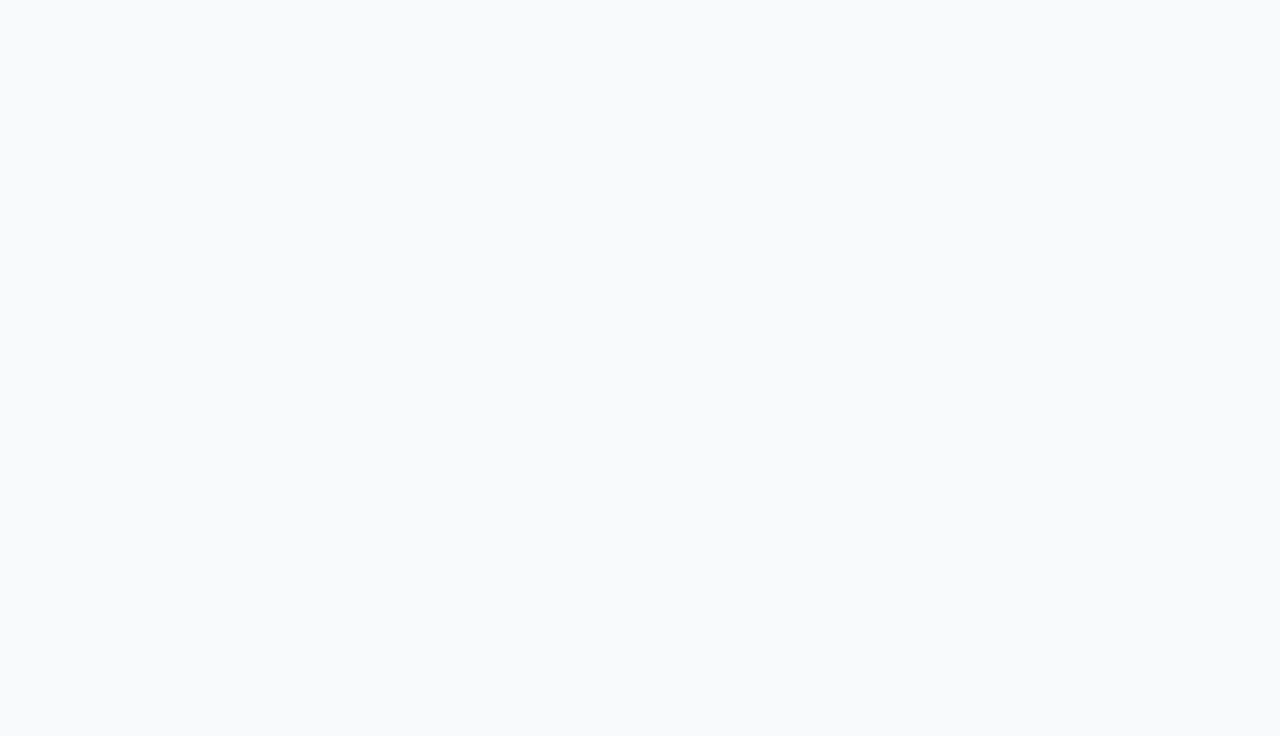
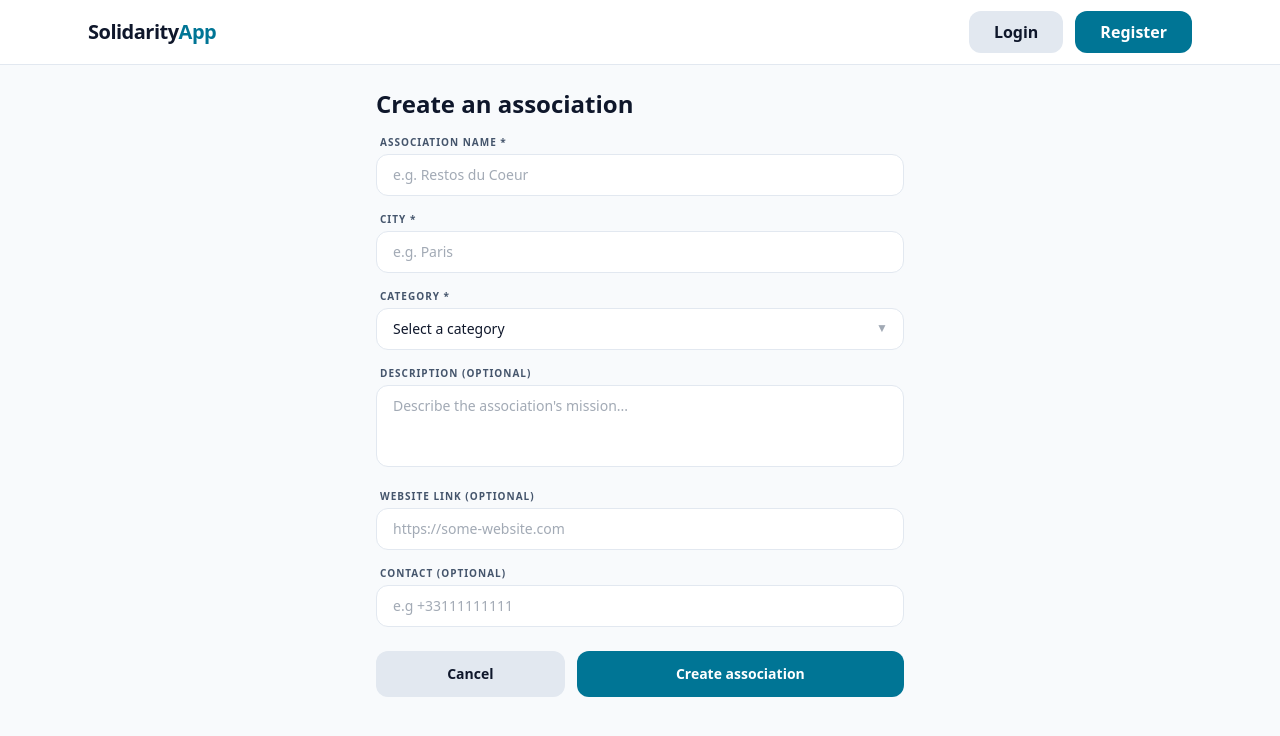
Before and after one commit to megumihfu/solidarity-app, a React (Vite) app in the folder front/: page /associations/new in a window 1280 px wide. Before the commit this address had no page. Shown: the top 736 px of the page. Built offline with nearby package versions, Linux system fonts and the light colour scheme.

Commit message:
feat: added assos creation flow

```diff
--- a/front/src/App.jsx
+++ b/front/src/App.jsx
@@ -3,6 +3,7 @@ import { BrowserRouter as Router, Routes, Route } from "react-router-dom";
 import HomePage from "./pages/HomePage";
 import LoginPage from "./pages/LoginPage";
 import RegisterPage from "./pages/RegisterPage";
+import CreateAssociationPage from "./pages/CreateAssoPage";
 
 function App() {
   return (
@@ -11,6 +12,7 @@ function App() {
         <Route path="/" element={<HomePage />} />
         <Route path="/login" element={<LoginPage />} />
         <Route path="/register" element={<RegisterPage />} />
+        <Route path="/associations/new" element={<CreateAssociationPage />} />
       </Routes>
     </Router>
   );
--- /dev/null
+++ b/front/src/components/associations/AssociationForm.jsx
@@ -0,0 +1,141 @@
+import React, { useState } from 'react';
+
+const AssociationForm = ({ onSubmit, initialData = {} }) => {
+  const [formData, setFormData] = useState({
+    name: initialData.name || '',
+    city: initialData.city || '',
+    tag: initialData.tag || '',
+    description: initialData.description || '',
+    link: initialData.link || '',
+    contact: initialData.contact || ''
+  });
+
+  const handleChange = (e) => {
+    const { name, value } = e.target;
+    setFormData((prev) => ({ ...prev, [name]: value }));
+  };
+
+  const handleSubmit = (e) => {
+    e.preventDefault();
+    onSubmit(formData);
+  };
+
+  const inputStyle = `
+    w-full
+    bg-[var(--bg-primary)]
+    border border-[var(--border-subtle)]
+    px-4 py-2.5 rounded-xl
+    focus:ring-2 focus:ring-[var(--accent-primary)] focus:border-transparent
+    outline-none transition-all text-sm
+    text-[var(--text-primary)]
+    placeholder:text-[var(--text-secondary)]/50
+  `;
+
+  const labelStyle = "block text-[10px] font-bold text-[var(--text-secondary)] uppercase tracking-widest mb-1 ml-1";
+
+  return (
+    <form onSubmit={handleSubmit} className="space-y-4 animate-fadeIn">
+
+      {/* needed */}
+      <div>
+        <label className={labelStyle}>Association Name *</label>
+        <input
+          required
+          name="name"
+          value={formData.name}
+          onChange={handleChange}
+          placeholder="e.g. Restos du Coeur"
+          className={inputStyle}
+        />
+      </div>
+
+      <div>
+        <label className={labelStyle}>City *</label>
+        <input
+          required
+          name="city"
+          value={formData.city}
+          onChange={handleChange}
+          placeholder="e.g. Paris"
+          className={inputStyle}
+        />
+      </div>
+
+      <div>
+        <label className={labelStyle}>Category *</label>
+        <div className="relative">
+          <select
+            required
+            name="tag"
+            value={formData.tag}
+            onChange={handleChange}
+            className={`${inputStyle} appearance-none cursor-pointer pr-10`}
+          >
+            <option value="" disabled hidden>Select a category</option>
+            <option value="FOOD">Food</option>
+            <option value="SHELTER">Shelter</option>
+            <option value="HYGIENE">Hygiene</option>
+            <option value="HEALTHCARE">Healthcare</option>
+            <option value="EDUCATION">Education</option>
+            <option value="OTHER">Other</option>
+          </select>
+          <span className="absolute right-4 top-3 pointer-events-none text-[var(--text-secondary)] opacity-50 text-xs">▼</span>
+        </div>
+      </div>
+
+      {/* optional */}
+      <div>
+        <label className={labelStyle}>Description (Optional)</label>
+        <textarea
+          name="description"
+          value={formData.description}
+          onChange={handleChange}
+          rows="3"
+          placeholder="Describe the association's mission..."
+          className={`${inputStyle} resize-none`}
+        />
+      </div>
+
+      <div>
+        <label className={labelStyle}>Website Link (Optional)</label>
+        <input
+          name="link"
+          type="url"
+          value={formData.link}
+          onChange={handleChange}
+          placeholder="https://some-website.com"
+          className={inputStyle}
+        />
+      </div>
+
+      <div>
+        <label className={labelStyle}>Contact (Optional)</label>
+        <input
+          name="contact"
+          value={formData.contact}
+          onChange={handleChange}
+          placeholder="e.g +33111111111"
+          className={inputStyle}
+        />
+      </div>
+
+      <div className="pt-2 flex flex-row gap-3">
+        <button
+          type="button"
+          className="button-secondary flex-1 py-3 text-sm"
+          onClick={() => window.history.back()}
+        >
+          Cancel
+        </button>
+        <button
+          type="submit"
+          className="button-primary flex-[2] py-3 text-sm"
+        >
+          Create association
+        </button>
+      </div>
+    </form>
+  );
+};
+
+export default AssociationForm;
--- a/front/src/components/common/HomeTabs.jsx
+++ b/front/src/components/common/HomeTabs.jsx
@@ -9,6 +9,9 @@ import {
   deleteAssociation
 } from "../../services/associationService";
 import { getAllInfos } from "../../services/infoService";
+import { useNavigate } from "react-router-dom";
+import { useAuth } from "../../context/AuthContext";
+import Button from "../common/Button";
 
 const HomeTabs = () => {
   const [selectedTab, setSelectedTab] = useState("home");
@@ -16,6 +19,8 @@ const HomeTabs = () => {
   const [associations, setAssociations] = useState([]);
   const [infos, setInfos] = useState([]);
   const [loading, setLoading] = useState(false);
+  const { isAuthenticated } = useAuth();
+  const navigate = useNavigate();
 
   useEffect(() => {
     const fetchAssociations = async () => {
@@ -64,7 +69,8 @@ const HomeTabs = () => {
       </header>
 
       {/* tabs */}
-      <div className="flex space-x-8 mb-6 border-b border-slate-200">
+      <div className="flex items-end mb-6 border-b border-slate-200">
+        <div className="flex space-x-8">
           {["home", "infos"].map((tab) => {
             const isSelected = selectedTab === tab;
             return (
@@ -81,6 +87,18 @@ const HomeTabs = () => {
               </div>
             );
           })}
+        </div>
+
+        {isAuthenticated && selectedTab === "home" && (
+          <div className="ml-auto pb-2">
+            <Button
+              variant="primary"
+              onClick={() => navigate("/associations/new")}
+            >
+              Add association
+            </Button>
+          </div>
+        )}
       </div>
 
       {selectedTab === "home" && (
--- /dev/null
+++ b/front/src/pages/CreateAssoPage.jsx
@@ -0,0 +1,25 @@
+import NavBar from "../components/common/NavBar";
+import AssociationForm from "../components/associations/AssociationForm";
+import { createAssociation } from "../services/associationService";
+import { useNavigate } from "react-router-dom";
+
+const CreateAssociationPage = () => {
+  const navigate = useNavigate();
+
+  const handleCreate = async (form) => {
+    await createAssociation(form);
+    navigate("/");
+  };
+
+  return (
+    <>
+      <NavBar />
+      <main className="max-w-xl mx-auto p-6">
+        <h1 className="text-2xl font-bold mb-4">Create an association</h1>
+        <AssociationForm onSubmit={handleCreate} />
+      </main>
+    </>
+  );
+};
+
+export default CreateAssociationPage;
--- a/front/src/services/associationService.js
+++ b/front/src/services/associationService.js
@@ -33,6 +33,30 @@ export const searchAssociations = async (params) => {
   }
 };
 
+export const createAssociation = async (data) => {
+  try {
+    console.log('[createAssociation] POST:', API_URL, data);
+
+    const res = await fetch(API_URL, {
+      method: 'POST',
+      headers: {
+        'Content-Type': 'application/json',
+      },
+      body: JSON.stringify(data),
+    });
+
+    if (!res.ok) {
+      const errText = await res.text();
+      throw new Error(errText || 'Failed to create association');
+    }
+
+    return await res.json();
+  } catch (err) {
+    console.error('Error creating association:', err);
+    throw err;
+  }
+};
+
 export const updateAssociation = async (id, data) => {
   const res = await fetch(`${API_URL}/${id}`, {
     method: 'PUT',
```
Lines whose indentation alone changed are shown as unchanged.
